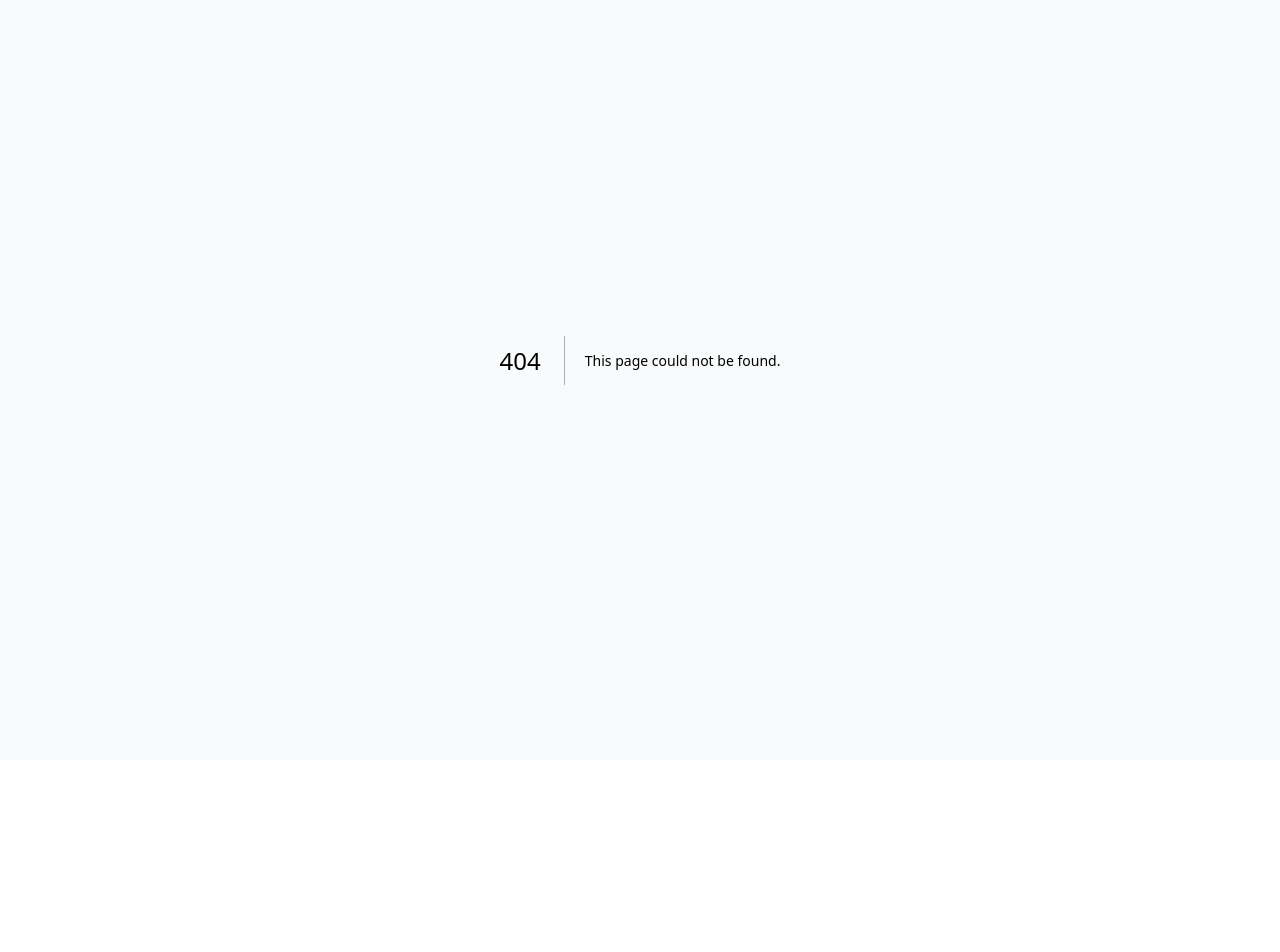
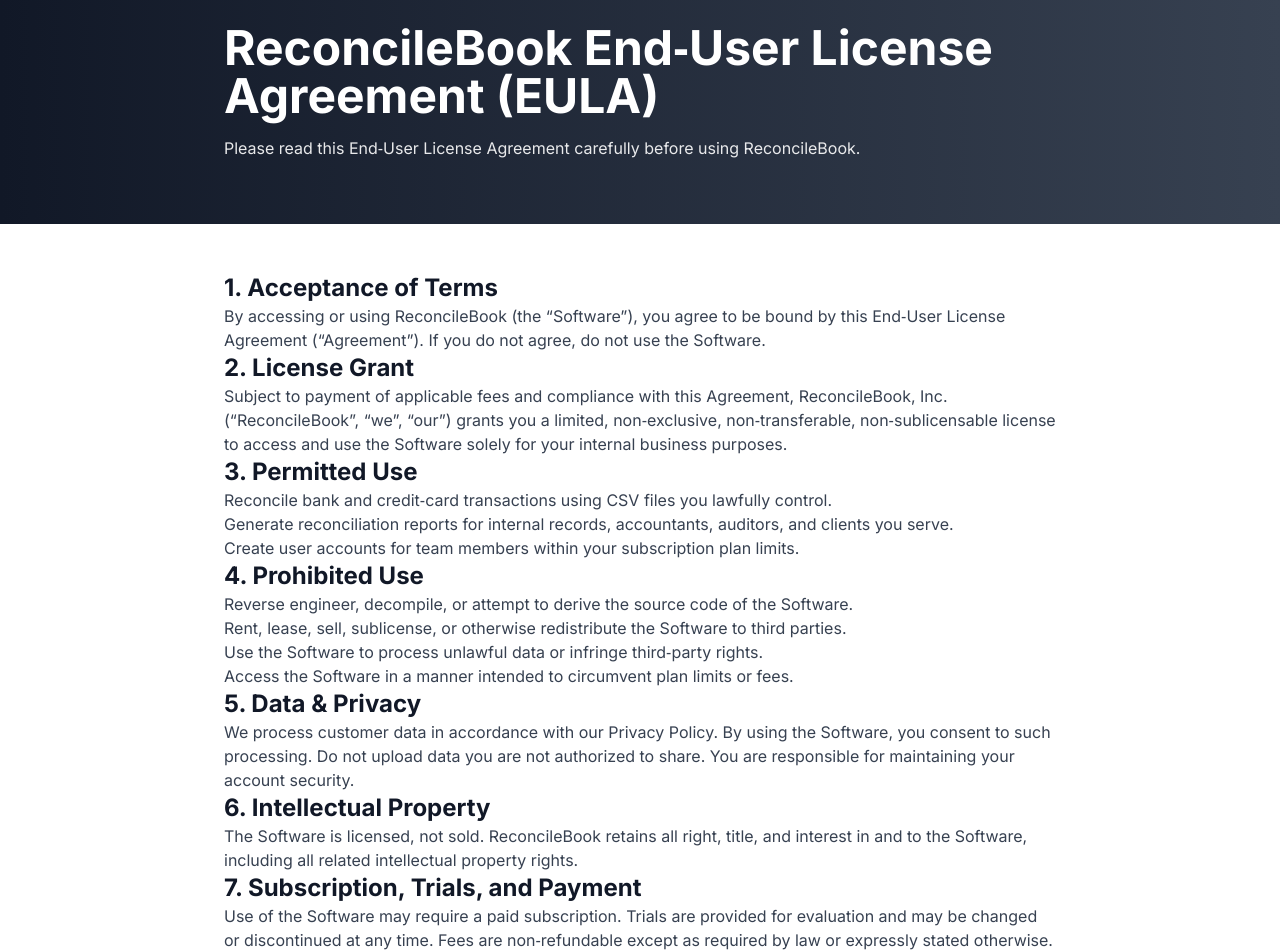
Before and after one commit to algominds35/bank-reconciliation-tool, a Next.js app: page /eula in a window 1280 px wide. Before the commit this address had no page. Shown: the part 40-992 px from the top of the page. Before the commit the page ends 800 px from the top, so only its background shows below. Built offline with nearby package versions, Linux system fonts and the light colour scheme.

Commit message:
Add public EULA page at /eula and link it in footer

```diff
--- /dev/null
+++ b/src/app/eula/page.tsx
@@ -0,0 +1,75 @@
+'use client'
+
+import React from 'react'
+import Link from 'next/link'
+
+export default function EULAPage() {
+  return (
+    <div className="min-h-screen bg-white">
+      <div className="bg-gradient-to-r from-gray-900 to-gray-700 text-white py-16">
+        <div className="max-w-4xl mx-auto px-4 sm:px-6 lg:px-8">
+          <h1 className="text-4xl sm:text-5xl font-bold">ReconcileBook End‑User License Agreement (EULA)</h1>
+          <p className="mt-4 text-white/90 max-w-3xl">Please read this End‑User License Agreement carefully before using ReconcileBook.</p>
+        </div>
+      </div>
+
+      <main className="max-w-4xl mx-auto px-4 sm:px-6 lg:px-8 py-12">
+        <article className="prose prose-gray max-w-none">
+          <h2 className="text-2xl font-bold text-gray-900">1. Acceptance of Terms</h2>
+          <p className="text-gray-700">By accessing or using ReconcileBook (the “Software”), you agree to be bound by this End‑User License Agreement (“Agreement”). If you do not agree, do not use the Software.</p>
+
+          <h2 className="text-2xl font-bold text-gray-900">2. License Grant</h2>
+          <p className="text-gray-700">Subject to payment of applicable fees and compliance with this Agreement, ReconcileBook, Inc. (“ReconcileBook”, “we”, “our”) grants you a limited, non‑exclusive, non‑transferable, non‑sublicensable license to access and use the Software solely for your internal business purposes.</p>
+
+          <h2 className="text-2xl font-bold text-gray-900">3. Permitted Use</h2>
+          <ul className="text-gray-700">
+            <li>Reconcile bank and credit‑card transactions using CSV files you lawfully control.</li>
+            <li>Generate reconciliation reports for internal records, accountants, auditors, and clients you serve.</li>
+            <li>Create user accounts for team members within your subscription plan limits.</li>
+          </ul>
+
+          <h2 className="text-2xl font-bold text-gray-900">4. Prohibited Use</h2>
+          <ul className="text-gray-700">
+            <li>Reverse engineer, decompile, or attempt to derive the source code of the Software.</li>
+            <li>Rent, lease, sell, sublicense, or otherwise redistribute the Software to third parties.</li>
+            <li>Use the Software to process unlawful data or infringe third‑party rights.</li>
+            <li>Access the Software in a manner intended to circumvent plan limits or fees.</li>
+          </ul>
+
+          <h2 className="text-2xl font-bold text-gray-900">5. Data & Privacy</h2>
+          <p className="text-gray-700">We process customer data in accordance with our Privacy Policy. By using the Software, you consent to such processing. Do not upload data you are not authorized to share. You are responsible for maintaining your account security.</p>
+
+          <h2 className="text-2xl font-bold text-gray-900">6. Intellectual Property</h2>
+          <p className="text-gray-700">The Software is licensed, not sold. ReconcileBook retains all right, title, and interest in and to the Software, including all related intellectual property rights.</p>
+
+          <h2 className="text-2xl font-bold text-gray-900">7. Subscription, Trials, and Payment</h2>
+          <p className="text-gray-700">Use of the Software may require a paid subscription. Trials are provided for evaluation and may be changed or discontinued at any time. Fees are non‑refundable except as required by law or expressly stated otherwise.</p>
+
+          <h2 className="text-2xl font-bold text-gray-900">8. Disclaimers</h2>
+          <p className="text-gray-700">THE SOFTWARE IS PROVIDED “AS IS” AND “AS AVAILABLE.” TO THE MAXIMUM EXTENT PERMITTED BY LAW, RECONCILEBOOK DISCLAIMS ALL WARRANTIES, EXPRESS OR IMPLIED, INCLUDING MERCHANTABILITY, FITNESS FOR A PARTICULAR PURPOSE, AND NON‑INFRINGEMENT. WE DO NOT WARRANT THAT THE SOFTWARE WILL BE ERROR‑FREE OR UNINTERRUPTED.</p>
+
+          <h2 className="text-2xl font-bold text-gray-900">9. Limitation of Liability</h2>
+          <p className="text-gray-700">TO THE MAXIMUM EXTENT PERMITTED BY LAW, RECONCILEBOOK SHALL NOT BE LIABLE FOR ANY INDIRECT, INCIDENTAL, SPECIAL, CONSEQUENTIAL, OR PUNITIVE DAMAGES, OR FOR ANY LOSS OF PROFITS, REVENUE, DATA, OR USE, EVEN IF ADVISED OF THE POSSIBILITY OF SUCH DAMAGES. OUR AGGREGATE LIABILITY ARISING OUT OF OR RELATED TO THIS AGREEMENT SHALL NOT EXCEED THE AMOUNTS PAID BY YOU FOR THE SOFTWARE IN THE 12 MONTHS PRECEDING THE EVENT GIVING RISE TO THE CLAIM.</p>
+
+          <h2 className="text-2xl font-bold text-gray-900">10. Term and Termination</h2>
+          <p className="text-gray-700">This Agreement remains in effect while you use the Software. We may suspend or terminate access for breach. Upon termination, your right to use the Software ceases immediately; sections intended to survive (including Intellectual Property, Disclaimers, Limitation of Liability, and Governing Law) will continue in effect.</p>
+
+          <h2 className="text-2xl font-bold text-gray-900">11. Governing Law</h2>
+          <p className="text-gray-700">This Agreement is governed by the laws of the State of Delaware, without regard to conflict of laws principles. Venue shall lie exclusively in state or federal courts located in Delaware, and you consent to personal jurisdiction there.</p>
+
+          <h2 className="text-2xl font-bold text-gray-900">12. Changes to this Agreement</h2>
+          <p className="text-gray-700">We may update this Agreement from time to time. Material changes will be posted on this page with an updated effective date. Continued use of the Software after changes become effective constitutes acceptance.</p>
+
+          <h2 className="text-2xl font-bold text-gray-900">13. Contact</h2>
+          <p className="text-gray-700">Questions about this Agreement? Contact us at <a href="mailto:alex@usealgomind.com" className="text-blue-600 hover:text-blue-800">alex@usealgomind.com</a>.</p>
+
+          <p className="text-gray-500 text-sm mt-8">Effective date: {new Date().toISOString().substring(0, 10)}</p>
+
+          <div className="mt-8">
+            <Link href="/" className="text-blue-600 hover:text-blue-800">← Back to Home</Link>
+          </div>
+        </article>
+      </main>
+    </div>
+  )
+}
--- a/src/app/page.tsx
+++ b/src/app/page.tsx
@@ -854,6 +854,7 @@ export default function LandingPage() {
               <ul className="space-y-2 text-gray-400">
                 <li><Link href="/privacy" className="hover:text-white">Privacy Policy</Link></li>
                 <li><Link href="/terms" className="hover:text-white">Terms of Service</Link></li>
+                <li><Link href="/eula" className="hover:text-white">End‑User License Agreement</Link></li>
                 <li><a href="#" className="hover:text-white">Cookie Policy</a></li>
                 <li><a href="#" className="hover:text-white">GDPR</a></li>
               </ul>
```
